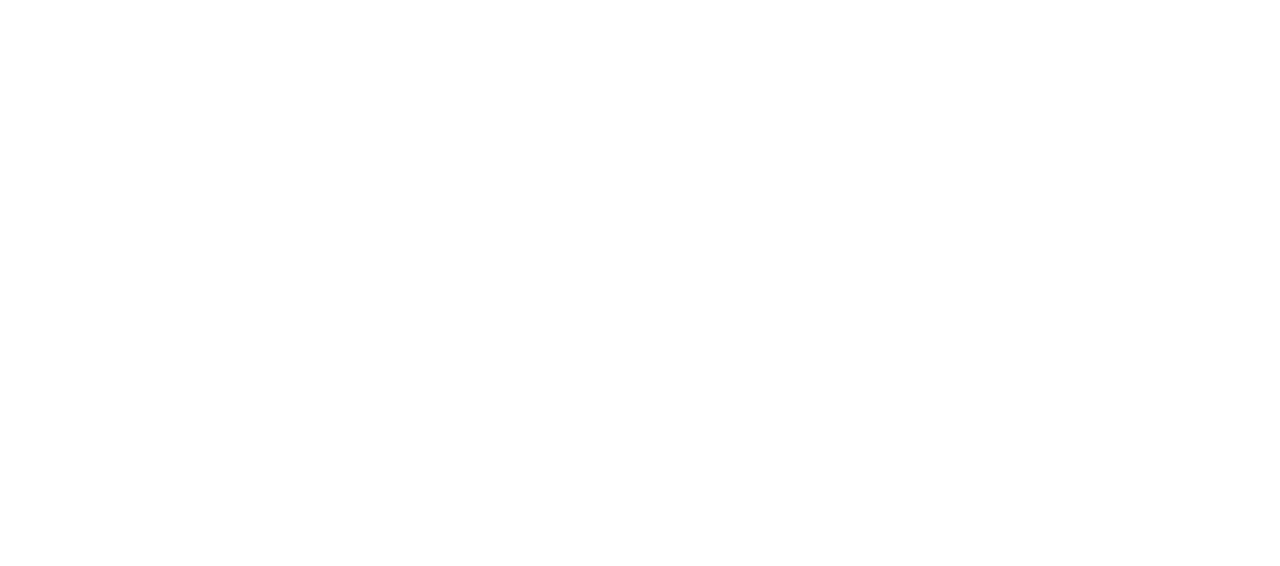
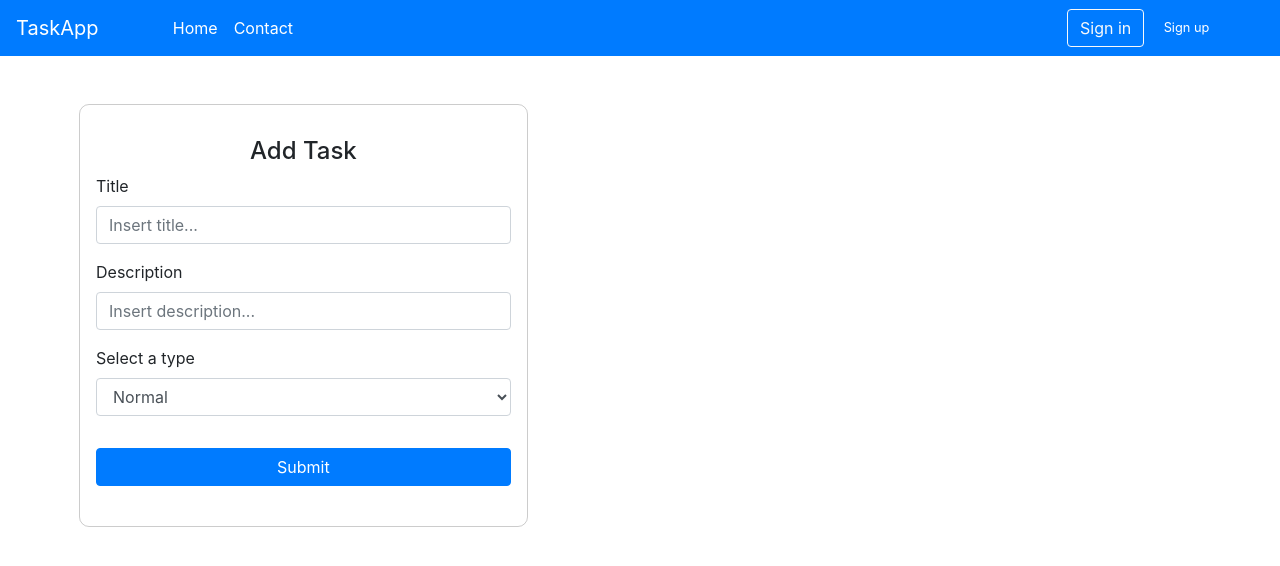
Before and after one commit to fdsosa/task-app-angular, an Angular app: page /user in a window 1280 px wide. Before the commit this address led to /. Shown: the top 566 px of the page. Built offline with nearby package versions, Linux system fonts and the light colour scheme.

Commit message:
feature/creating-components - Created user component

```diff
--- /dev/null
+++ b/src/app/components/user/user.component.html
@@ -0,0 +1,53 @@
+<app-header></app-header>
+<div class="container align-items-start d-flex justify-content-center boxTask">
+    <form>
+        <h4 class="text-center">Add Task</h4>
+        <div class="form-group">
+            <label for="exampleFormControlInput1">Title</label>
+            <input type="name" class="form-control" id="exampleFormControlInput1" placeholder="Insert title...">
+        </div>
+        <div class="form-group">
+            <label for="exampleFormControlInput1">Description</label>
+            <input type="email" class="form-control" id="exampleFormControlInput1" placeholder="Insert description...">
+        </div>
+        <div class="form-group">
+            <label for="exampleFormControlSelect1">Select a type</label>
+            <select class="form-control" id="exampleFormControlSelect1">
+                <option>Normal</option>
+                <option>Important</option>
+            </select>
+        </div>
+        <button type="button" class="btn btn-primary w-100 mt-3 mb-2">Submit</button>
+    </form>
+    <div class="taskList">
+        <!-- NORMAL TASKS -->
+        <div class="card bg-light mb-4" *ngIf="nomralTasks">
+            <div class="card-header bg-primary ">
+            Normal Tasks
+            <a href="#"><i class="fas fa-angle-double-down"></i></a>
+            </div>
+            <div class="card-body">
+            <h5 class="card-title">Task Title</h5>
+            <p class="card-text">Description of the task to do.</p>
+            </div>
+            <div class="card-body">
+            <h5 class="card-title">Task Title</h5>
+            <p class="card-text">Description of the task to do.</p>
+            </div>
+        </div>
+        <!-- IMPORTANT TASKS -->
+        <div class="card bg-light mb-4" *ngIf="importantTasks">
+            <div class="card-header bg-danger">
+            Important Tasks
+            </div>
+            <div class="card-body">
+            <h5 class="card-title">Task Title</h5>
+            <p class="card-text">Description of the task to do.</p>
+            </div>
+            <div class="card-body">
+            <h5 class="card-title">Task Title</h5>
+            <p class="card-text">Description of the task to do.</p>
+            </div>
+        </div>
+    </div>
+</div>
--- /dev/null
+++ b/src/app/components/user/user.component.scss
@@ -0,0 +1,18 @@
+.boxTask{
+	width: 90%;
+	margin-top: 6vh;
+    max-width: none;
+
+    form{
+        width: 40%;
+        padding: 2rem 1rem;
+        border: 1px solid rgba(0, 0, 0, 0.2);
+        border-radius: 10px;
+    }
+
+    .taskList{
+        width: 50%;
+        margin: auto;
+        margin-top: 0;
+    }
+}
--- /dev/null
+++ b/src/app/components/user/user.component.ts
@@ -0,0 +1,15 @@
+import { Component, OnInit } from '@angular/core';
+
+@Component({
+  selector: 'app-user',
+  templateUrl: './user.component.html',
+  styleUrls: ['./user.component.scss']
+})
+export class UserComponent implements OnInit {
+
+  constructor() { }
+
+  ngOnInit() {
+  }
+
+}
```
Also changed, not shown: src/app/app.module.ts (+8 -1 lines), 1 other file (tests, documents, lock files or other folders).
